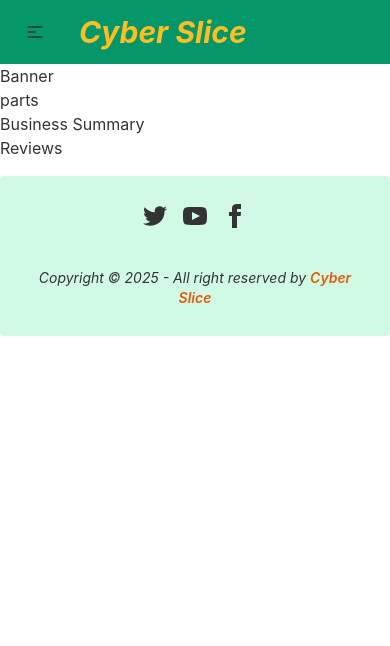
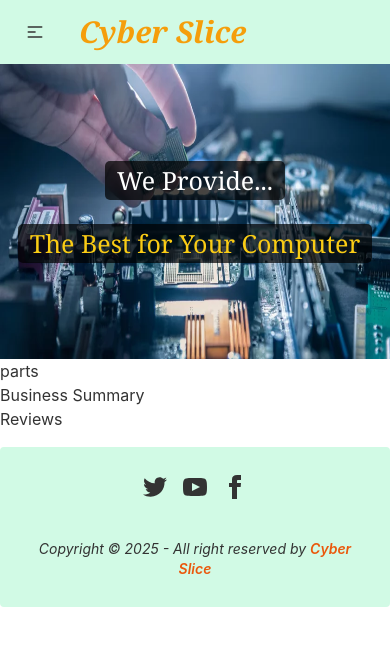
Before and after one commit to nahidahmed02/cyber-slice, a React (Create React App) app: page / in a window 390 px wide. Shown: the top 646 px of the page. Built offline with nearby package versions, Linux system fonts and the light colour scheme.

Commit message:
banner added

```diff
--- a/src/Pages/Home/Banner.js
+++ b/src/Pages/Home/Banner.js
@@ -1,9 +1,13 @@
 import React from 'react';
+import './Style/Banner.css'
 
+// banner with a background image
 const Banner = () => {
     return (
-        <div>
-            <h2>Banner</h2>
+        <div className='banner flex flex-col justify-center items-center'>
+            <h2 className='banner-title text-5xl text-center font-serif text-white'>We Provide...</h2>
+            <br />
+            <h2 className='banner-title text-5xl text-center font-serif text-yellow-400'>The Best for Your Computer</h2>
         </div>
     );
 };
--- /dev/null
+++ b/src/Pages/Home/Style/Banner.css
@@ -0,0 +1,29 @@
+.banner {
+    background-image: url('../../../images/banner.webp');
+    background-repeat: no-repeat;
+    height: 85vh;
+    background-size: cover;
+}
+
+.banner-title {
+    background-color: rgba(0, 0, 0, 0.7);
+    padding: 15px 25px;
+    border-radius: 5px
+}
+
+
+/* -------- Media Queries --------*/
+
+/* Mobile Devices */
+
+@media only screen and (max-width: 688px) {
+    .banner {
+        background-size: 100% 100%;
+        height: 35vh;
+    }
+
+    .banner-title {
+        padding: 7px 12px;
+        font-size: 25px;
+    }
+}
--- a/src/Pages/Shared/CustomLink.js
+++ b/src/Pages/Shared/CustomLink.js
@@ -8,7 +8,7 @@ function CustomLink({ children, to, ...props }) {
         <div>
             <Link
                 style={{
-                    color: match ? "yellow" : "wheat",
+                    color: match ? "navy" : "lightsalmon",
                     textDecoration: 'none',
                     fontWeight: 'bold'
                 }}
--- a/src/Pages/Shared/Header.js
+++ b/src/Pages/Shared/Header.js
@@ -11,7 +11,7 @@ const Header = () => {
         <li><CustomLink to='/login'>Login</CustomLink></li>
     </>
     return (
-        <div className="navbar bg-base-100 bg-emerald-600">
+        <div className="navbar bg-base-100 bg-emerald-100">
             <div className="navbar-start">
                 <div className="dropdown">
                     <label tabIndex="0" className="btn btn-ghost lg:hidden">
@@ -21,7 +21,7 @@ const Header = () => {
                         {navItems}
                     </ul>
                 </div>
-                <a className="btn btn-ghost normal-case text-3xl font-bold italic text-amber-400">Cyber Slice</a>
+                <a className="btn btn-ghost normal-case text-3xl font-bold font-serif italic text-amber-500">Cyber Slice</a>
             </div>
             <div className="navbar-center hidden lg:flex">
                 <ul className="menu menu-horizontal p-0">
```
Also changed, not shown: src/images/banner.webp (added).
